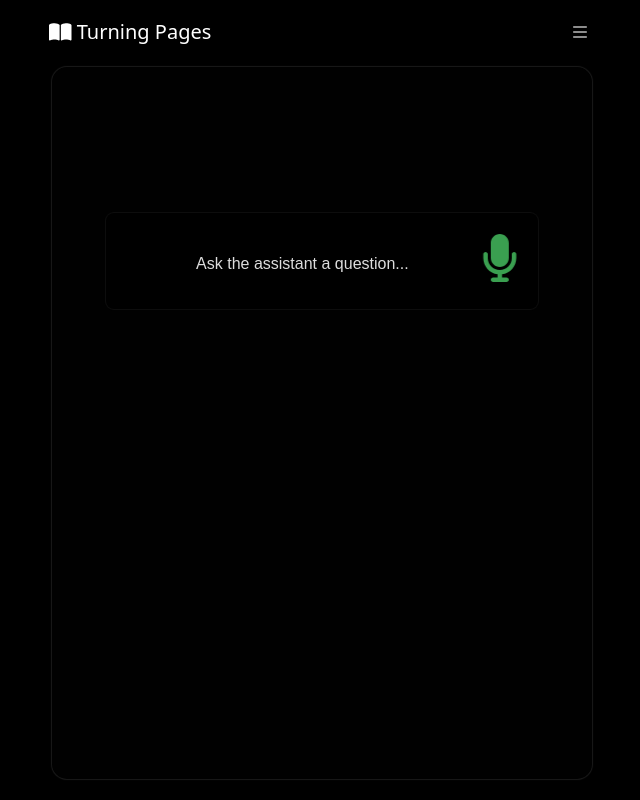
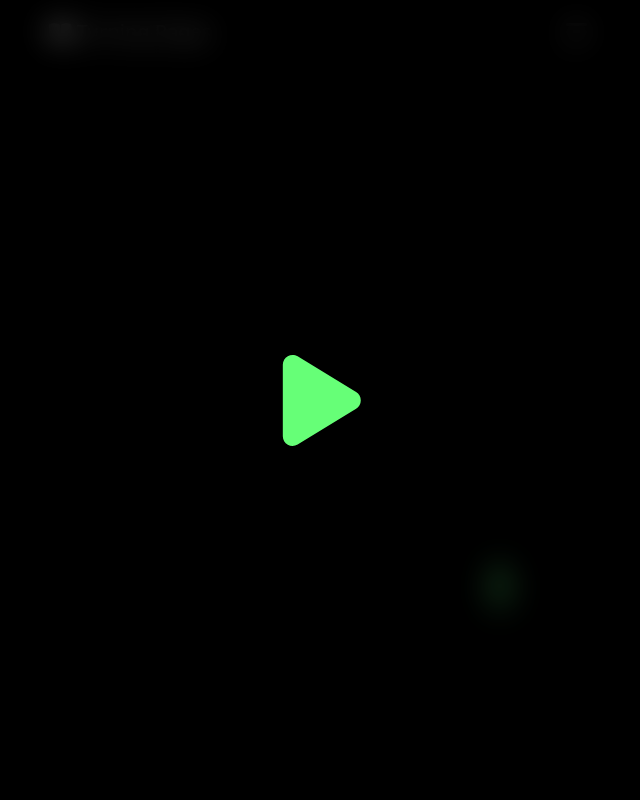
Before and after one commit to mooresamuel/qAndA, a React (Create React App) app: page / in a window 1280 px wide. Shown: the whole page, without its empty margins (318-958 px from the left). Built offline with nearby package versions, Linux system fonts and the light colour scheme.

Commit message:
improved layout and ai calls

```diff
--- a/src/App.css
+++ b/src/App.css
@@ -4,6 +4,7 @@
   display: flex;
   justify-content: space-between;
   align-items: center;
+  font-size: 1.5em;
   height: 8vh;
   width: 100%;
 }
--- a/src/App.js
+++ b/src/App.js
@@ -11,23 +11,91 @@ import { HashRouter as Router } from 'react-router-dom';
 import { FontAwesomeIcon } from '@fortawesome/react-fontawesome'
 import { faBookOpen } from '@fortawesome/free-solid-svg-icons/faBookOpen'
 import { faBars } from '@fortawesome/free-solid-svg-icons/faBars'
+import { List, ListEnd } from 'lucide-react';
 
 function MainScreen() {
   const [question, setQuestion] = useState('');
   const [init, setInit] = useState(false);
   const [isWaiting, setIsWaiting] = useState(false);
+  const [chat, setChat] = useState([]);
+  const [userQuestion, setUserQuestion] = useState('');
+  const [shouldContinue, setShouldContinue] = useState(true);
+  const [synth] = useState(window.speechSynthesis);
+  const [selectedVoice, setSelectedVoice] = useState(null);
+  const [voices, setVoices] = useState([]);
 
+  // Handle voice loading
   useEffect(() => {
-    setInit(true);
+    const loadVoices = () => {
+      const availableVoices = synth.getVoices();
+      setVoices(availableVoices);
+
+      // Only set the default voice if we haven't already
+      if (!selectedVoice && availableVoices.length > 0) {
+        const defaultVoice = availableVoices.find(
+          voice => voice.voiceURI === 'Google UK English Female'
+        ) || availableVoices[0];
+
+        setSelectedVoice(defaultVoice);
+        console.log('Default voice set to:', defaultVoice.name);
+      }
+    };
+
+    // Load voices immediately if available
+    loadVoices();
+
+    // Add event listener for voiceschanged
+    synth.addEventListener('voiceschanged', loadVoices);
+    synth.cancel();
+    // Cleanup
+    return () => {
+      synth.removeEventListener('voiceschanged', loadVoices);
+    };
   }, []);
+
+  // Debug effect to monitor selectedVoice changes
+  useEffect(() => {
+    if (selectedVoice) {
+      console.log('Selected voice updated:', selectedVoice.name);
+    }
+  }, [question]);
+
+  // const closeEverything = () => {
+  //   if (synth) {
+  //     synth.cancel();
+  //     console.log('Speech synthesis canceled');
+  //   }
+  //   // setIsPlaying(false);
+  //   // setIsWaiting(false);
+  //   // setIsInitialized(false);
+  //   // setIsButtonVisible(true);
+  //   // setUserQuestion('');
+  //   // setChat([]);
+  // };
+
   return (
     <div className="main-screen">
+
+      <TextReader               question={question}
+                                isWaiting={isWaiting}
+                                setIsWaiting={setIsWaiting}
+                                chat={chat}
+                                setChat={setChat}
+                                userQuestion={userQuestion}
+                                setUserQuestion={setUserQuestion}
+                                synth={synth}
+                                selectedVoice={selectedVoice}
+                                setQuestion={setQuestion}
+                                />
       <AudioTranscription setQuestion={setQuestion}
                                 isWaiting={isWaiting}
-                                setIsWaiting={setIsWaiting}/>
-      <TextReader init={init} question={question}
-                                isWaiting={isWaiting}
-                                setIsWaiting={setIsWaiting}/>
+                                setIsWaiting={setIsWaiting}
+                                chat={chat}
+                                setChat={setChat}
+                                setUserQuestion={setUserQuestion}
+                                synth={synth}/>
+      {/* <button onClick={closeEverything}>Close Everything</button> */}
+
     </div>
   );
 }
--- a/src/components/AudioTranscription.css
+++ b/src/components/AudioTranscription.css
@@ -50,3 +50,19 @@
 .microphone:focus {
     outline: none;
 }
+
+.pulsing {
+    animation: pulse 1s infinite;
+}
+
+@keyframes pulse {
+    0% {
+        transform: scale(1);
+    }
+    50% {
+        transform: scale(1.25);
+    }
+    100% {
+        transform: scale(1);
+    }
+}
--- a/src/components/AudioTranscription.js
+++ b/src/components/AudioTranscription.js
@@ -3,11 +3,15 @@ import { FontAwesomeIcon } from '@fortawesome/react-fontawesome'
 import { faMicrophone } from '@fortawesome/free-solid-svg-icons/faMicrophone'
 import './AudioTranscription.css';
 
-const AudioTranscription = ({setQuestion, isWaiting, setIsWaiting}) => {
+const AudioTranscription = ({setQuestion, isWaiting, setIsWaiting, chat, setChat, setUserQuestion}) => {
   const [isListening, setIsListening] = useState(false);
   const [transcript, setTranscript] = useState('');
   const [error, setError] = useState('');
   const [recognition, setRecognition] = useState(null);
+
+
+// const source = 'https://samalmoore1.eu.pythonanywhere.com/';
+  const source = 'http://127.0.0.1:8001/'
 
   useEffect(() => {
     if (window.SpeechRecognition || window.webkitSpeechRecognition) {
@@ -24,30 +28,38 @@ const AudioTranscription = ({setQuestion, isWaiting, setIsWaiting}) => {
           const transcript = event.results[i][0].transcript;
           if (event.results[i].isFinal) {
             finalTranscript += transcript + ' ';
-            console.log('transcript: ', finalTranscript);
             recognitionInstance.stop();
-            setIsListening(false);
-            setIsWaiting(true);
-            fetch(`https://samalmoore1.eu.pythonanywhere.com/answer_question`, {
+            setChat(chat => {
+              const newChat = [...chat];
+              newChat.push({'role': "user", 'message': finalTranscript});
+              console.log('Updated chat:', newChat);
+              // Perform the fetch call inside the setState function to ensure it uses the updated state
+              fetch(`${source}answer_question`, {
                 method: 'POST',
                 headers: {
                   'Accept': 'application/json',
                   'Content-Type': 'application/json'
                 },
                 body: JSON.stringify({
-                  question: finalTranscript,
+                  'question': finalTranscript,
+                  'chat': newChat
                 })
               })
-            .then(response => {
-                const responseText = response.text();
-                // return response.json();
-                return responseText;
+              .then(response => response.json())
+              .then(data => {
+                recognitionInstance.stop();
+                console.log('Response data:', data);
+                setQuestion(data['message']);
+                setIsListening(false);
+                setIsWaiting(true);
               })
-            .then(data => {
-                console.log('Response:', data);
-                setQuestion(q => data);
+              .catch(error => {
+                console.error('Error:', error);
               });
-            return;
+              return newChat;
+            });
+            console.log('transcript: ', finalTranscript);
+
           } else {
             interimTranscript += transcript;
           }
@@ -63,13 +75,10 @@ const AudioTranscription = ({setQuestion, isWaiting, setIsWaiting}) => {
         }
         setIsListening(false);
       };
-
       setRecognition(recognitionInstance);
-
     } else {
       setError('Speech recognition is not supported in this browser.');
     }
-
     return () => {
       if (recognition) {
         recognition.stop();
@@ -99,16 +108,14 @@ const AudioTranscription = ({setQuestion, isWaiting, setIsWaiting}) => {
       {error && (<div className="error-div">{error}</div>)}
       {!error && (<div className="speech-box">
         <p style={{ margin: 0, whiteSpace: 'pre-wrap' }}>
-          {transcript || 'Ask the assistant a question...'}
+          {transcript || ''}
         </p>
       </div>)}
     <button onClick={toggleListening} disabled={isWaiting}  color={isListening ? '#4CAF50' : '#4CAF50'} className="microphone">
-      {!isListening && !isWaiting && (<FontAwesomeIcon color={isListening ? '#222' : '#3A9F50'} icon={faMicrophone} height="100%" />)}
-      {isListening && (<div class="spinner-border spinner-border-sm text-success" role="status">
-        <span class="visually-hidden">Loading...</span>
-      </div>)}
+      {!isListening && !isWaiting && (<FontAwesomeIcon color='#3A9F50' icon={faMicrophone} height="100%" />)}
+      {isListening && (<FontAwesomeIcon className="pulsing" color='#3A9F50' icon={faMicrophone} height="100%" />)}
       {isWaiting && (<div className="spinner-border spinner-border-sm text-secondary" role="status">
-        <span class="visually-hidden">Loading...</span>
+        <span className="visually-hidden">Loading...</span>
       </div>)}
     </button>
     </div>
--- a/src/components/TextReader.css
+++ b/src/components/TextReader.css
@@ -11,3 +11,23 @@
     color: #ddd;
     margin: 5%;
 }
+
+.start-button {
+    position: flex;
+    position: fixed;
+    top: 0;
+    left: 0;
+    display: flex;
+    height: 100vh;
+    width: 100vw;
+    background-color: rgba(0, 0, 0, 0.7);
+    backdrop-filter: blur(15px);
+    border: none;
+    align-items: center;
+    justify-content: center;
+    z-index: 101;
+}
+
+.big {
+    transform: scale(5);
+}
--- a/src/components/TextReader.js
+++ b/src/components/TextReader.js
@@ -1,110 +1,91 @@
 import { useState, useEffect, useCallback } from 'react';
+import { FontAwesomeIcon } from '@fortawesome/react-fontawesome'
+import { faPlay } from '@fortawesome/free-solid-svg-icons/faPlay'
 import './TextReader.css';
 
-const TextReader = ({init, question, isWaiting, setIsWaiting}) => {
+const TextReader = ({ init, isWaiting, setIsWaiting, chat, setChat, userQuestion, setUserQuestion, question, synth, selectedVoice, setQuestion }) => {
   const [isPlaying, setIsPlaying] = useState(false);
-  const [currentWord, setCurrentWord] = useState('');
-  const [synth, setSynth] = useState(null);
-  const [voices, setVoices] = useState([]);
-  const [selectedVoice, setSelectedVoice] = useState(null);
-  const text = question;
+  const [isInitialized, setIsInitialized] = useState(false);
+  const [isButtonVisible, setIsButtonVisible] = useState(true);
+  let firstQuestion = null;
+
 
   useEffect(() => {
-    // Initialize speech synthesis
-    const speechSynth = window.speechSynthesis;
-    setSynth(speechSynth);
+    console.log('TextReader useEffect synth', synth);
+    if (synth) {
+      speakText();
+    }
+  }, [question]);
 
-    // Cleanup
-    return () => {
-      if (speechSynth.speaking) {
-        speechSynth.cancel();
+  const speakText = useCallback(() => {
+    if (synth.speaking) {
+      synth.cancel();
       }
-    };
-  }, [init]);
+      if (!question)
+      {
+        console.log('no question');
+        setIsPlaying(false);
+        setIsWaiting(false);
+        return;
+      }
+      console.log('question:', question);
+    synth.pitch = 1;
+    synth.rate = 1;
+    synth.volume = 1;
+    console.log('speakText');
+    console.log('firstQuestion:', firstQuestion);
 
-  useEffect(() => {
-    // Function to load voices
-    const loadVoices = () => {
-      const availableVoices = window.speechSynthesis.getVoices();
-      console.log('Voices loaded:', availableVoices.length);
-      setVoices(availableVoices);
-
-      // Set default voice
-      const defaultVoice = availableVoices.find(voice =>
-        voice.voiceURI === 'Google UK English Female'
-      ) || availableVoices[0];
-
-      setSelectedVoice(defaultVoice);
+    console.log('synth:', synth);
+    const currQuestion = firstQuestion ? firstQuestion : question;
+    console.log('selectedVoice:', selectedVoice);
+    if (!synth || !selectedVoice) {
+      console.error('Synth or selectedVoice not initialized');
+      return;
+    }
+    chat.push({'role': "assistant", 'message': currQuestion});
+    console.log('currQuestion: ', currQuestion);
+    const chunks = currQuestion.match(/[^.!?]+[.!?]+/g) || [currQuestion];
+    console.log('speaking');
+    const speakChunk = (chunkIndex) => {
+      if (chunkIndex >= chunks.length) {
+        setIsPlaying(false);
+        setIsWaiting(false);
+        console.log('\n\n\n::CHAT onend :::', chat, '\n\n\n');
+        return;
+      }
+      console.log('speaking chunk', chunkIndex);
+      const utterance = new SpeechSynthesisUtterance(chunks[chunkIndex]);
+      utterance.voice = selectedVoice;
+      utterance.onend = () => speakChunk(chunkIndex + 1);
+      utterance.onerror = (e) => {
+        console.error('Speech synthesis error:', e);
+        setIsPlaying(false);
+        setIsWaiting(false);
+      };
+      console.log('inside ::::  synth ', synth, '  \nselectedvoice', selectedVoice);
+      console.log('speak utterance.');
+      synth.speak(utterance);
     };
 
-    // Load voices initially
-    loadVoices();
-
-    // Add event listener for when voices are ready
-    window.speechSynthesis.onvoiceschanged = loadVoices;
-
-    // Cleanup
-    return () => {
-      window.speechSynthesis.onvoiceschanged = null;
-    };
-  }, [init]);
+    setIsPlaying(true);
+    setIsWaiting(true);
+    speakChunk(0);
+  }, [synth, selectedVoice, question]);
 
 
-useEffect(() => {
-  if (question) {
-    speak();  // Automatically call speak when question changes
-  }
-}, [question]);
-
-  const speak = useCallback(() => {
-    if (!synth || !selectedVoice) return;
-
-    // Cancel any ongoing speech
-    synth.cancel();
-
-    const utterance = new SpeechSynthesisUtterance(text);
-    utterance.voice = selectedVoice;
-    utterance.rate = 0.9;
-    utterance.pitch = 1;
-    utterance.volume = 1;
-    utterance.lang = selectedVoice.lang;
-    // Important: These event listeners must be added before calling speak()
-    utterance.onstart = () => {
-      console.log('Speech started');
-      setIsPlaying(true);
-    };
-
-    utterance.onend = () => {
-      console.log('Speech ended');
-      setIsPlaying(false);
-      setIsWaiting(false);
-      setCurrentWord('');
-    };
-
-    utterance.onboundary = (event) => {
-      console.log('Boundary event:', event);
-
-      // Only handle word boundaries
-      if (event.name === 'word') {
-        // Get the word at the current position
-        const wordStart = event.charIndex;
-        let wordEnd = text.indexOf(' ', wordStart);
-        if (wordEnd === -1) wordEnd = text.length;
-
-        const word = text.slice(wordStart, wordEnd);
-        console.log('Current word:', word);
-        setCurrentWord(word);
-      }
-    };
-
-    // Debug logs
-    console.log('Starting speech...');
-    synth.speak(utterance);
-  }, [synth, text, question]);
 
   return (
     <div className="response">
-        <p>{text}</p>
+      {isButtonVisible && (
+        <button className="start-button" onClick={() => {
+          setIsButtonVisible(false); // Hide the button after it's clicked
+          setQuestion('Hello, welcome to Turning Pages Digital! Use the green microphone button near the bottom of the screen when you\'re ready to talk.\n\n If my questions are too easy or too hard, just let me know. Should we start by talking about at words or sentences?');
+          setIsWaiting(true);
+        }}>
+          <FontAwesomeIcon className="big" color="#6f7" icon={faPlay} />
+        </button>
+      )}
+      <p>{question}</p>
     </div>
   );
 };
```
Lines whose indentation alone changed are shown as unchanged.
